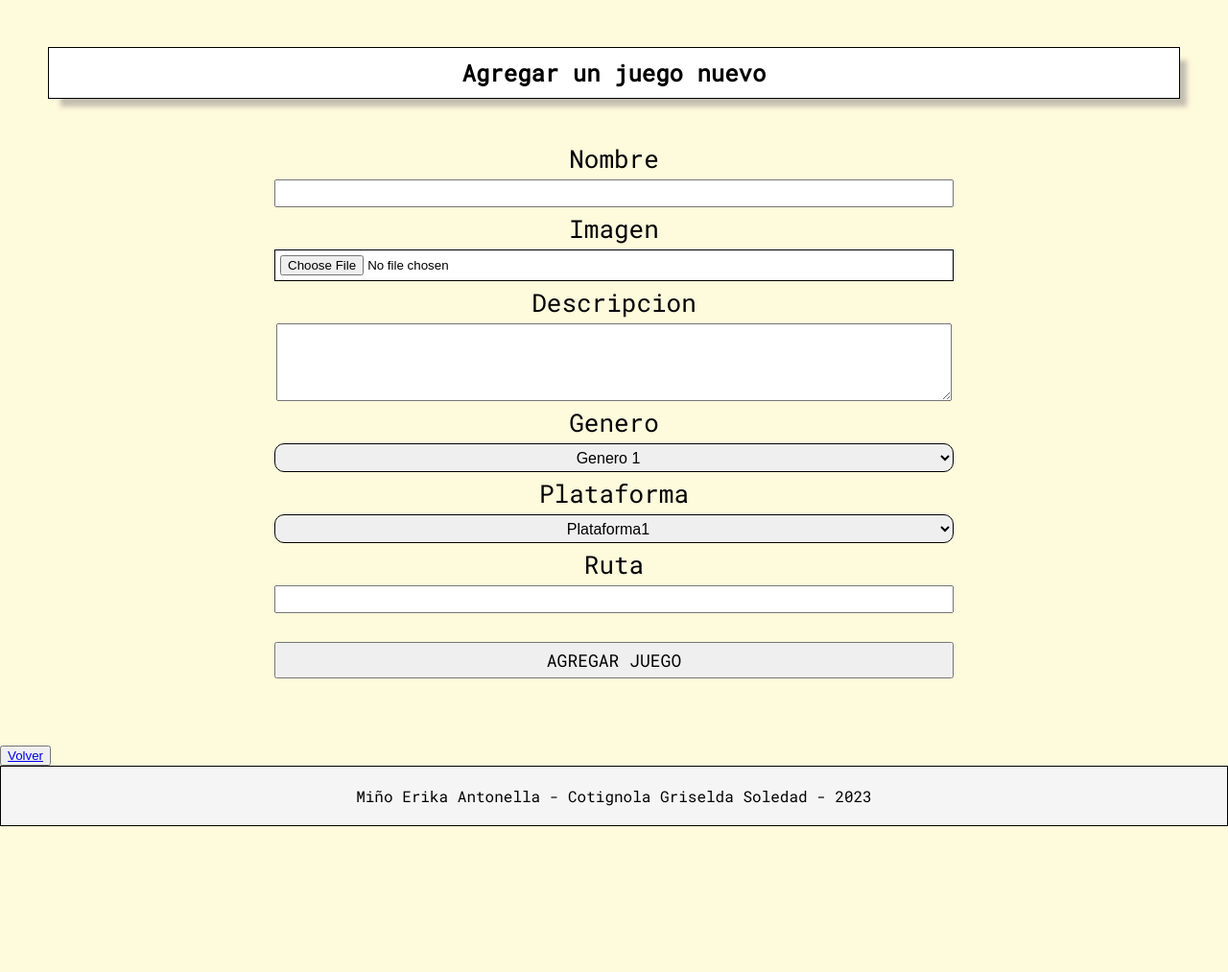
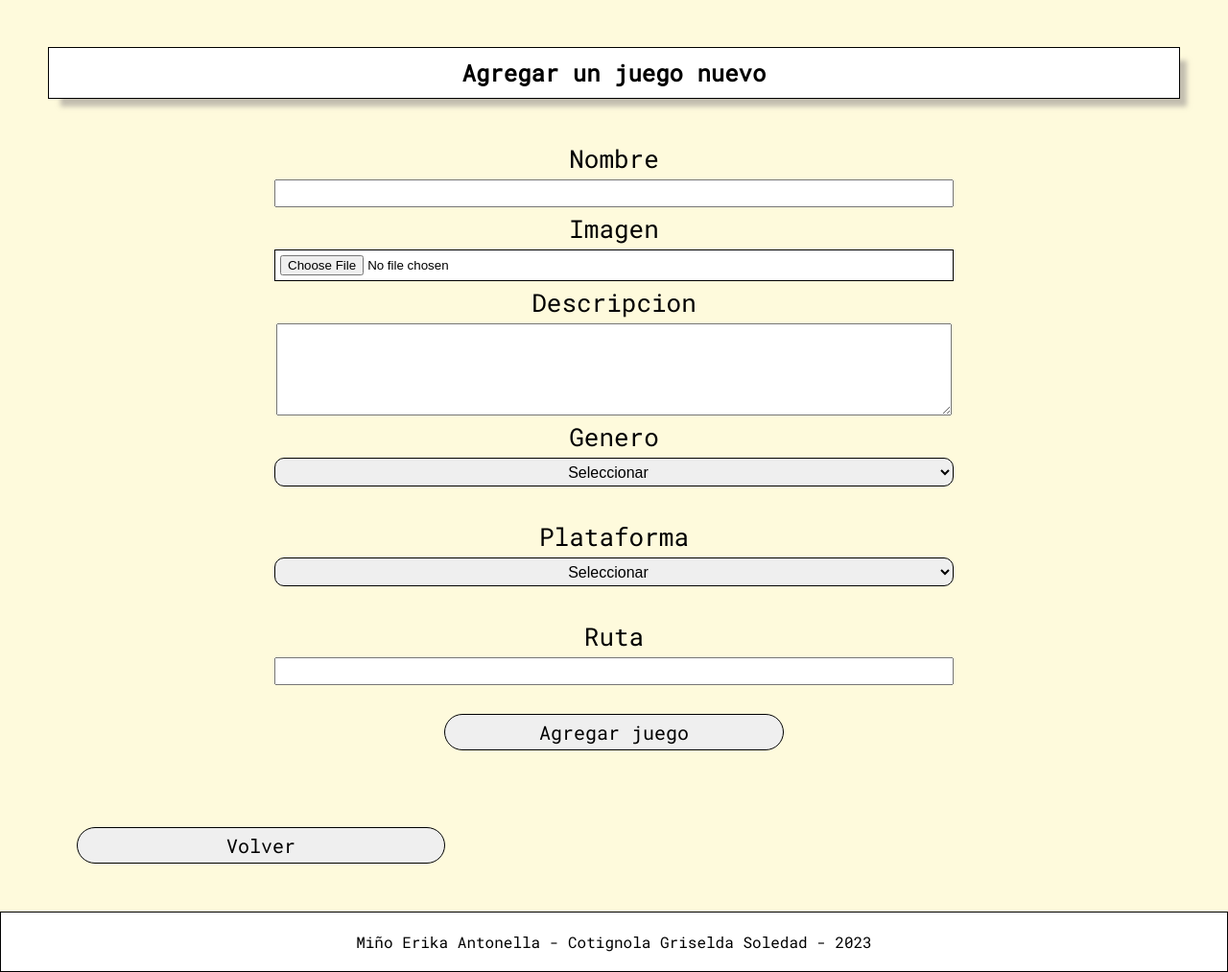
Before and after one commit to antonellamino/Proyecto-PHP, a PHP site: page /altaJuego.html in a window 1280 px wide. Shown: the part 525-1538 px from the top of the page at 96% size. Before the commit the page ends 1386 px from the top, so only its background shows below. Run offline with PHP 8.4, Linux system fonts and the light colour scheme.

Commit message:
Validacion de form con js, modificacion de estilos

```diff
--- a/altaJuego.html
+++ b/altaJuego.html
@@ -25,36 +25,40 @@
 
 <!-- formulario para agregar juego -->
 <div class="agregar-juego">
-    <form class="form-juego" id="form-alta-juego" onsubmit="return validarAltaJuego()">
+    <form class="form-juego" id="form-alta-juego" onsubmit="return  validarAltaJuego()">
         <h2>Agregar un juego nuevo</h2>
-
-        <label for="" id="form-nombre">Nombre</label>
-        <input type="text" required>
+        <label for="" >Nombre</label>
+        <input type="text" id="form-nombre">
 
         <label for="" id="form-img">Imagen</label>
-        <input class="btn-img-form" type="file" required>
+        <input class="btn-img-form" id="imagen" type="file">
 
         <label for="">Descripcion</label>
-        <textarea name="" id="" cols="85" rows="5" maxlength="255"></textarea>
+        <textarea name="" id="descripcion" cols="85" rows="6"></textarea>
 
         <label for="" id="form-genero">Genero</label>
-        <select name="" id="" required>
-            <option value="">Genero 1</option>
-            <option value="">Genero2</option> <!--dar estilos al menu desplegable-->
+        <select name="" id="genero" >
+            <option value="seleccionar-genero">Seleccionar</option>
+            <option value="terror">Terror</option>
+            <option value="RPG">rpg</option>
+            <option value="accion">Accion</option>
+            <option value="aventura">Aventura</option> <!--dar estilos al menu desplegable-->
         </select>
 
         <label for="" id="form-plat">Plataforma</label>
-        <select name="" id="" required>Plataforma
-            <option value="">Plataforma1</option>
-            <option value="">Plataforma2</option> <!--dar estilos al menu desplegable-->
+        <select name="" id="plataforma" >Plataforma
+            <option value="seleccionar-plataforma">Seleccionar</option>
+            <option value="windows">Windows</option>
+            <option value="android">Android</option>
+            <option value="playstation">PlayStation</option>
+            <option value="macos">MacOS</option><!--dar estilos al menu desplegable-->
         </select>
 
         <label for="" id="form-url">Ruta</label>
-        <input type="text">
-
-        <input class="btn-agregar-juego" type="submit" value="AGREGAR JUEGO">
+        <input type="text" id="url">
+        <button type="submit">Agregar juego</button>
     </form>
-    <button><a href="./index.html">Volver</a></button>
+    <button class="btn-volver"><a href="./index.html">Volver</a></button>
 
 </div>
 
--- a/estilos.css
+++ b/estilos.css
@@ -43,6 +43,7 @@ form{
 form label {
     font-size: 26px;
     display: inline-block;
+    font-weight: lighter;
 }
 
 select{
@@ -52,30 +53,51 @@ select{
     border: 1px solid black;
     border-radius: 10px;
     text-align: center;
-}
-
-form button{ /*ver si va el form*/
-    width: 100px;
-    border-radius: 50px;
-    border: 0.5px solid black
-}
-
-form button:hover{
-    background-color: #062530;
-}
-
-button{
-    margin-top: 20px;
-}
-
-btn-agregar-juego{
-    margin: 20px;
-    padding: 10px;
+    margin-bottom: 30px;
 }
 
 
+
+/*-----BOTONES--------*/
+
+button{
+    padding: 5px;
+    width: 30%;
+    border-radius: 50px;
+    border: 0.5px solid black;
+    margin-top: 30px;
+    cursor: pointer;
+    font-family: 'Roboto Mono', monospace;
+    font-size: 20px;
+}
+
+a{
+    text-decoration: none;
+    color: black;
+}
+
+button:hover{
+    background-color: #062530;
+    color: grey;
+    font-size: 24px;
+}
+
+.btn-submit{
+    text-align: center;
+    padding-bottom: 100px;
+}
+
+.btn-volver{
+    margin-bottom: 50px;
+    margin-left: 80px;
+}
+
+
+
+
+/*----- FOOTER------*/
 footer{
-    background-color: #F5F5F5;
+    background-color: white;
     padding: 20px;
     text-align: center;
     border: 1px solid; /*despues ver si se saca el borde*/
@@ -85,8 +107,11 @@ ul, li{
     list-style: none;
     font-size: 18px;
     padding: 5px;
+    font-weight:bold;
 }
 
+
+/*---- FORM AGREGAR JUEGO ----*/
 .agregar-juego form{
     display: flex;
     flex-direction: column;
@@ -98,12 +123,7 @@ label, input{
     width: 60%;
 }
 
-.btn-agregar-juego{
-    margin-top: 30px;
-    cursor: pointer;
-    font-family: 'Roboto Mono', monospace;
-    font-size: 18px;
-}
+
 
 .btn-img-form{
     border: 0.4px solid black;
@@ -111,21 +131,17 @@ label, input{
     background-color: white;
 }
 
-.agregar-juego h2{
+h2{
     padding: 10px;
     margin-bottom: 40px;
     background-color: white;
     border: 1px solid;
     width: 100%;
-}
-
-h2{
-    margin-bottom: 30px;
-    padding: 10px;
     box-shadow: 10px 11px 5px -3px rgba(138,131,131,0.51);
     -webkit-box-shadow: 10px 11px 5px -3px rgba(138,131,131,0.51);
     -moz-box-shadow: 10px 11px 5px -3px rgba(138,131,131,0.51);
-/*agregar el hover al select*/}
+}
+
 
 
 
@@ -143,6 +159,7 @@ h2{
     width: 40%;
     height: 200px;
     border-radius: 0.5rem;
+    border: 3px solid black;
 }
 
 .card-juego{
--- a/validarAltaJuego.js
+++ b/validarAltaJuego.js
@@ -1,6 +1,53 @@
-const form = document.getElementById("form-alta-juego");
-const nombre = document.getElementById("form-nombre");
 
-if (nombre.value === "") {
+function validarAltaJuego() {
+
+    let valido = true;
+    let nombre = document.getElementById('form-nombre').value;
+    let img = document.getElementById('imagen').files; //devuelve una lista de archivos
+    let descripcion = document.getElementById('descripcion').value;
+    let genero = document.getElementById('genero');
+    let opcionGenero = genero.options[genero.selectedIndex].value; //devuelve el valor de la opcion elegida
+    let plataforma = document.getElementById('plataforma');
+    let opcionPlataforma = plataforma.options[plataforma.selectedIndex].value; //develve el valor de la opcion elegida
+    let url = document.getElementById('url').value;
+
+
+    //Las alertas estan a modo de mensaje, se pueden sacar, sirven para saber que esta faltando o que esta mal
+    if (nombre === null || nombre.length == 0){
+        alert("El nombre no puede estar vacio");
+        valido = false;
+        return valido;
+    }
+
+    if (img[0] === undefined ){ //chequeo, si el valor del archivo en la posicion [0] es indefinido, es porque no se selecciono ninguna imagen
+        alert('Se debe seleccionar una imagen');
+        valido = false;
+        return valido;
+    }
+
+    if (descripcion.length > 255){
+        alert("La descripcion no puede superar los 255 caracteres");
+        valido = false;
+        return valido;
+    }
+
+    if (opcionGenero === 'seleccionar-genero'){
+        alert('Seleccionar genero');
+        valido = false;
+        return valido;
+    }
+
+    if (url.length > 80){
+        alert('La ruta no debe tener mas de 80 caracteres');
+        valido = false;
+        return valido;
+    }
+
+
+    if (opcionPlataforma === 'seleccionar-plataforma') { //chequeo si el valor que tengo es el valor de la opcion seleccionar, significa que no fue seleccionado ninguna plataforma, si no devolveria el valor de alguna plataforma permitida
+        alert('Seleecionar una plataforma');
+        valido = false;
+        return valido;
+    }
 
 }
```
Also changed, not shown: index.html (+7 -6 lines), banner3.jpg (deleted), imagen1.jpg (deleted), residentEvil.jpg (added).
